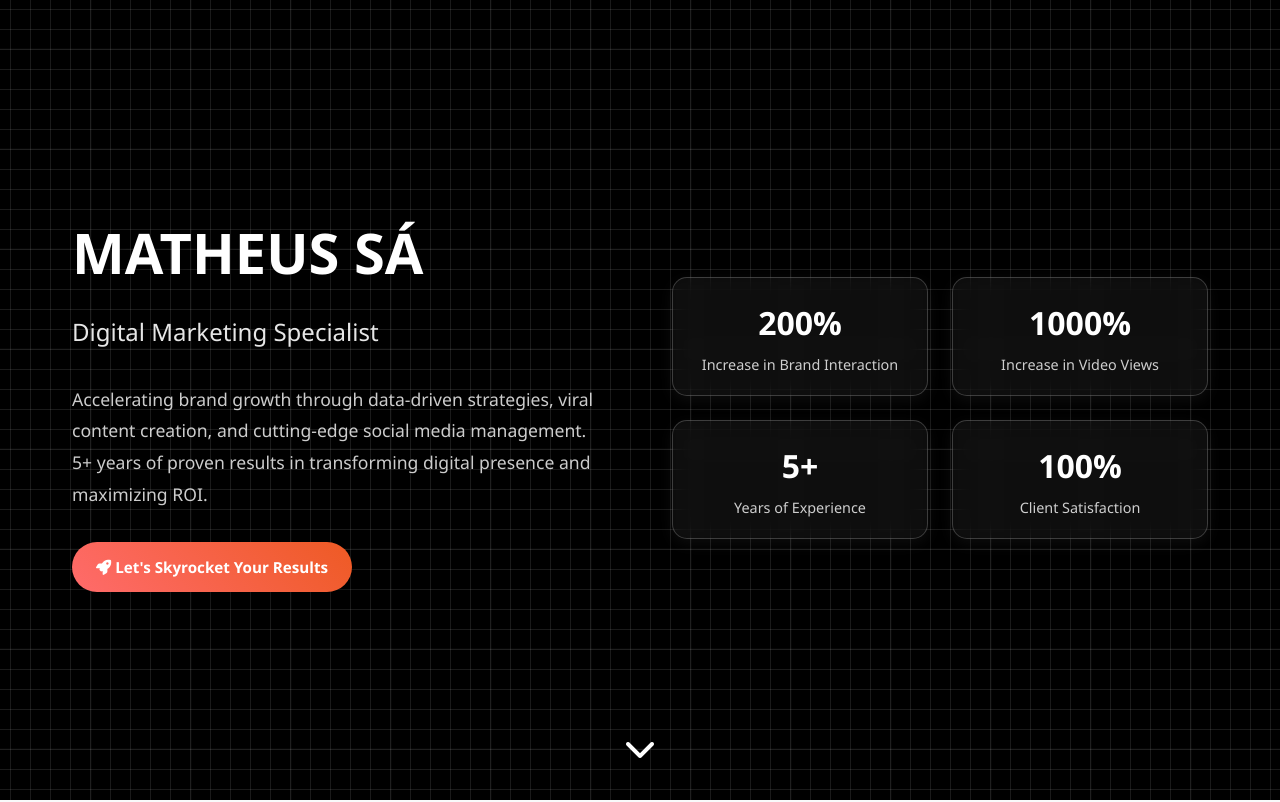
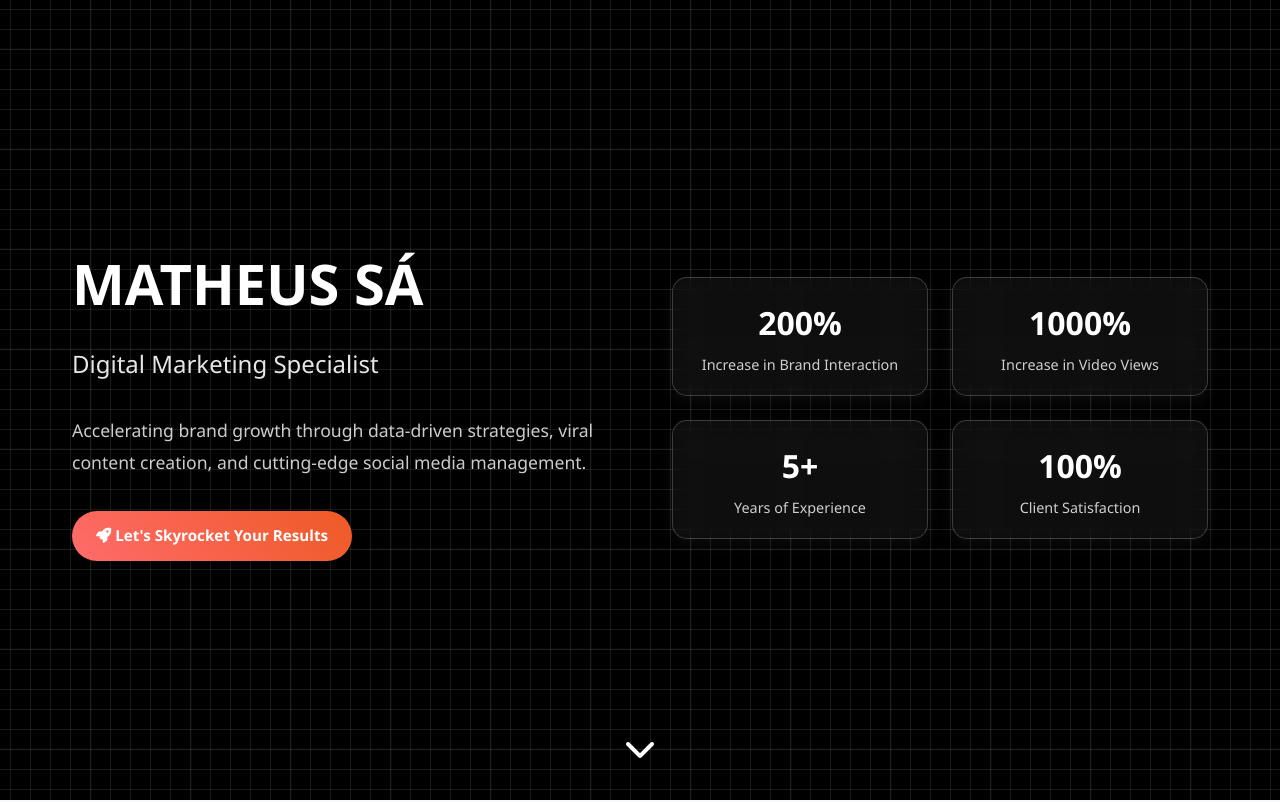
Before and after one commit to itsmatheussa/portifolio, a plain HTML site: page index.html in a window 1280 px wide. Shown: the top 802 px of the page. Drawn offline with Linux system fonts and the light colour scheme.

Commit message:
Update index.html

```diff
--- a/index.html
+++ b/index.html
@@ -626,8 +626,7 @@
                 <p class="subtitle">Digital Marketing Specialist</p>
                 <p class="description">
                     Accelerating brand growth through data-driven strategies, viral content creation,
-                    and cutting-edge social media management. 5+ years of proven results in transforming
-                    digital presence and maximizing ROI.
+                    and cutting-edge social media management.
                 </p>
                 <a href="#contact" class="cta-button">
                     <i class="fas fa-rocket"></i> Let's Skyrocket Your Results
@@ -910,7 +909,7 @@
                         📞
                     </div>
                     <div class="contact-label">Phone</div>
-                    <div class="contact-value">+55 (14) 99771-3198</div>
+                    <div class="contact-value">+55 (14) 99662-1675</div>
                 </div>
 
                 <div class="contact-item">
```
